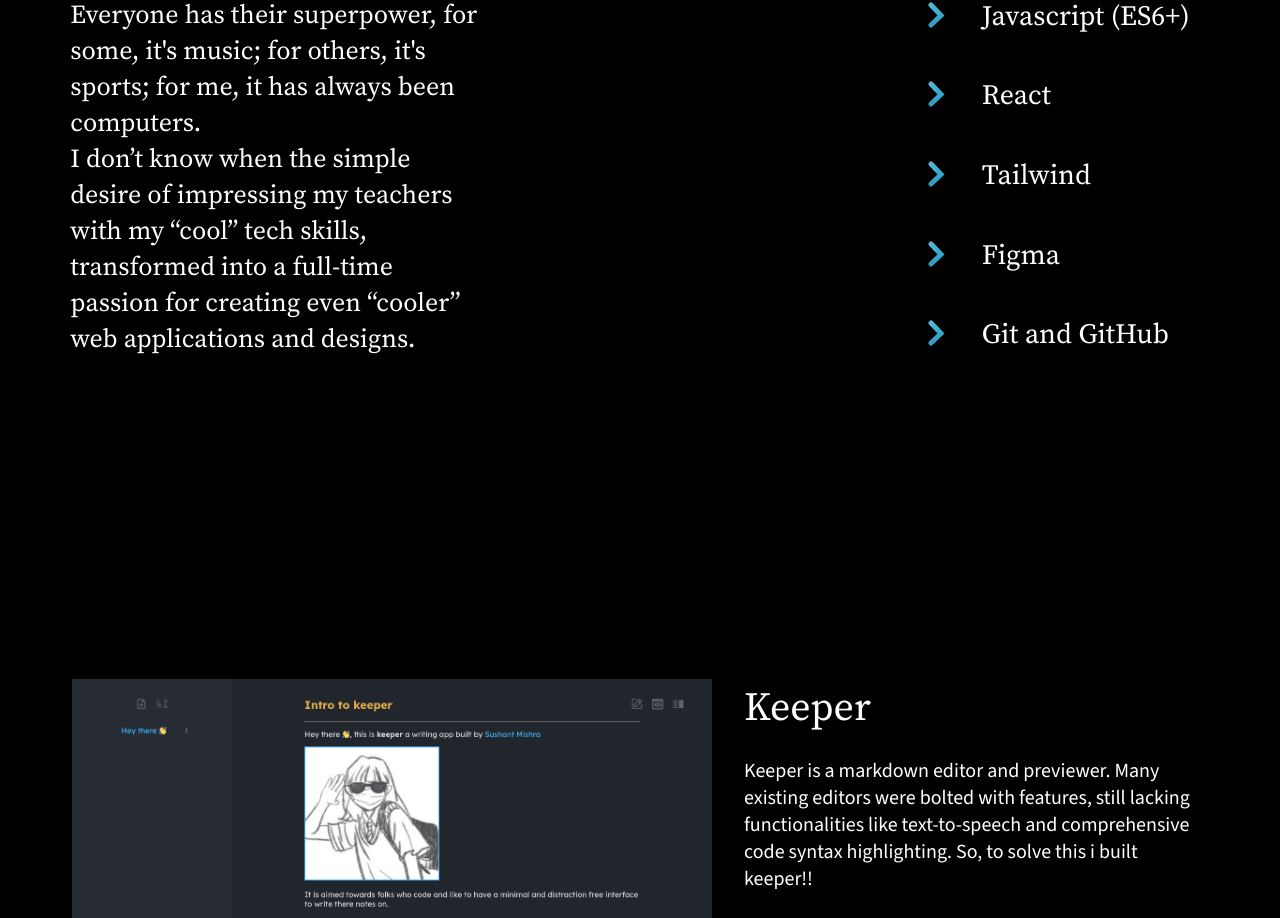
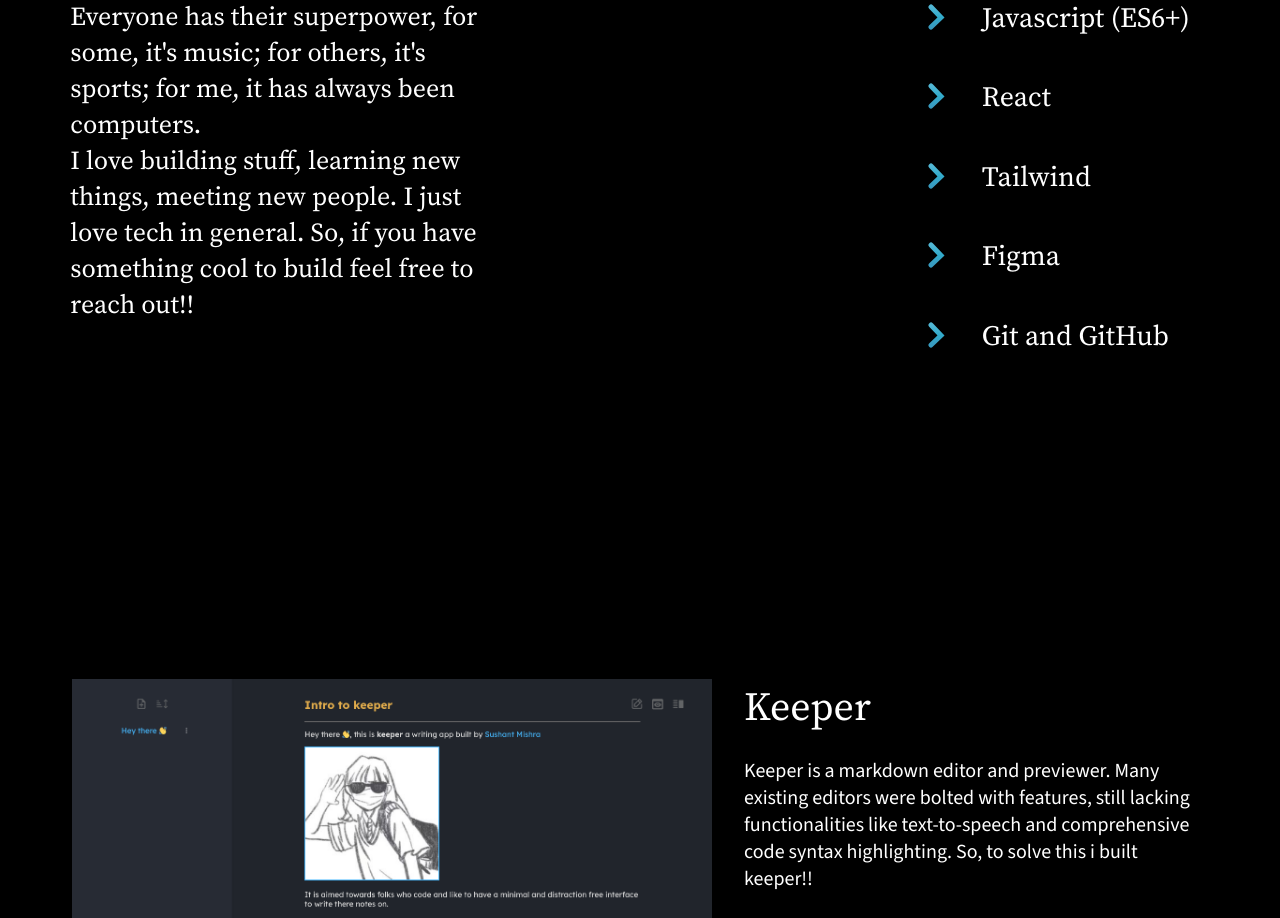
Before and after one commit to Sushants-Git/Portfolio, a React (Vite) app: page / in a window 1280 px wide. Shown: the part 1144-2062 px from the top of the page. Built offline with nearby package versions, Linux system fonts and the light colour scheme.

Commit message:
It's never done

```diff
--- a/src/About/LeftSide.jsx
+++ b/src/About/LeftSide.jsx
@@ -46,11 +46,7 @@ function LeftSide() {
           Everyone has their superpower, for some, it's music; for others, it's
           sports; for me, it has always been computers.
         </p>
-        <p>
-          I don’t know when the simple desire of impressing my teachers with my
-          “cool” tech skills, transformed into a full-time passion for creating
-          even “cooler” web applications and designs.
-        </p>
+        <p>I love building stuff, learning new things, meeting new people. I just love tech in general. So, if you have something cool to build feel free to reach out!!</p>
       </div>
     </div>
   );
```
